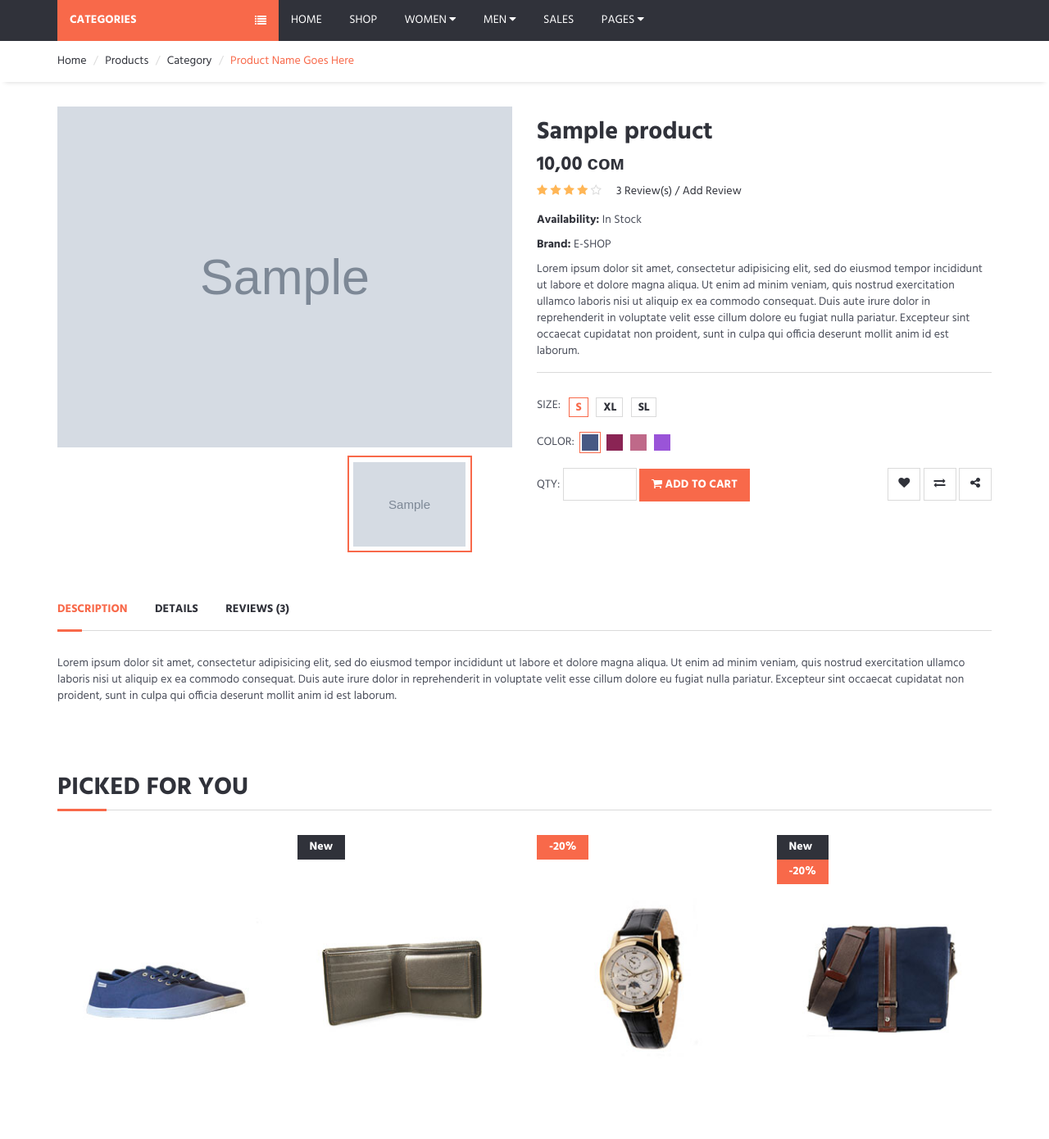
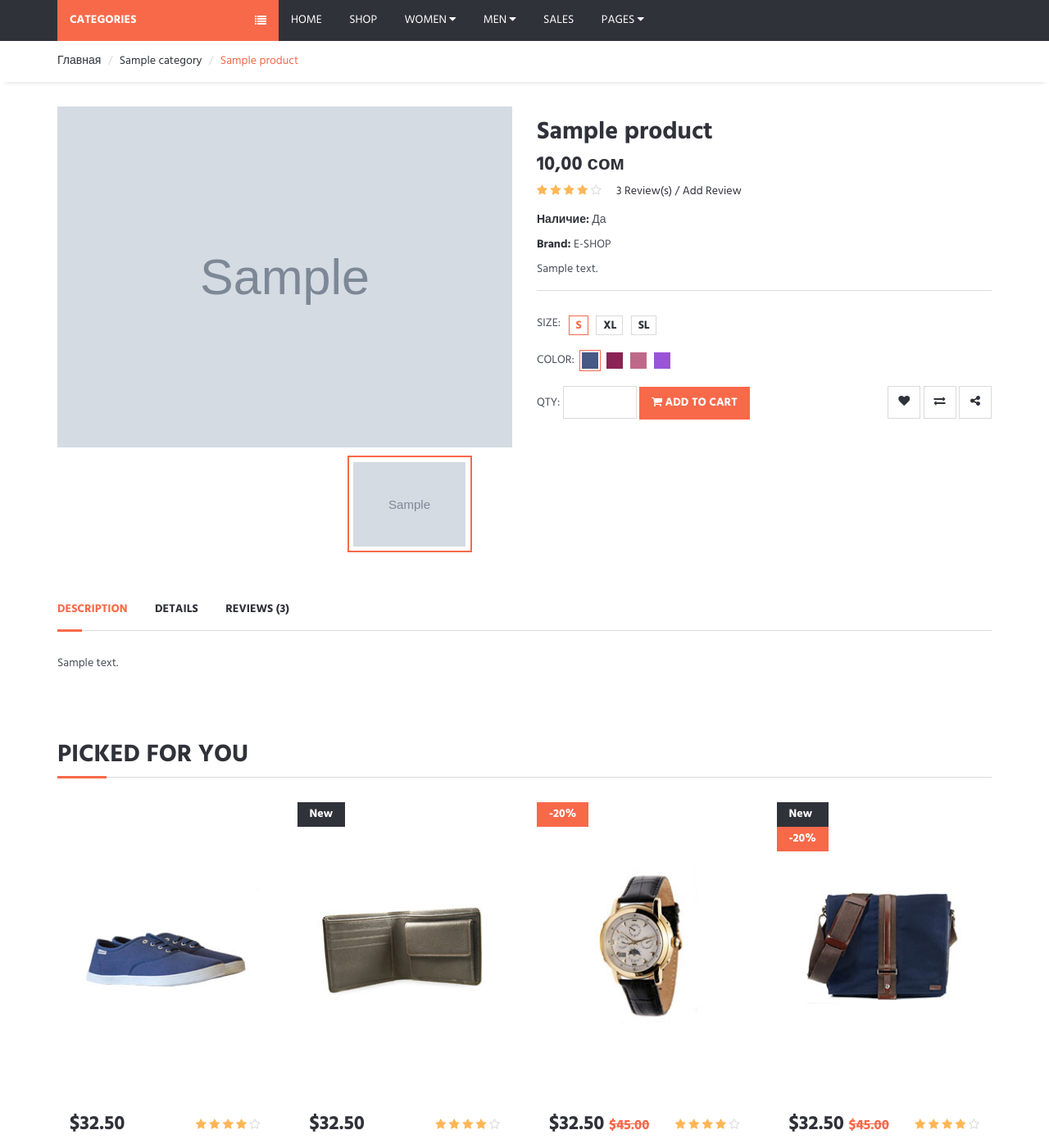
Before and after one commit to edzen12/eshop-ItRun, a Django app: a page that uses templates/product-detail.html in a window 1280 px wide. Shown: the part 131-1521 px from the top of the page at 82% size. Run offline with Django 4.2, Linux system fonts and the light colour scheme; tables that the repository leaves empty hold one stand-in row (values such as "Sample post"); grey boxes marked "Sample" are stand-in pictures; some libraries are stand-ins or nearby versions.

Commit message:
edit product detail, add model comment

```diff
--- a/apps/products/models.py
+++ b/apps/products/models.py
@@ -63,3 +63,23 @@
 
     def __str__(self):
         return self.product.title
+
+
+
+class Comment(models.Model):
+    STATUS = (
+        ('New', 'New'), # Новый
+        ('True', 'True'), # Публикованные
+        ('False', 'False'), # Не публикованный
+    )
+    product = models.ForeignKey(Product, on_delete=models.CASCADE)
+    name = models.CharField(max_length=100, verbose_name="ФИО")
+    email = models.CharField(max_length=155)
+    comment = models.TextField()
+    rate = models.IntegerField(default=1)
+    status = models.CharField(choices=STATUS, default='New', max_length=10)
+    create_at = models.DateTimeField(auto_now_add=True)
+    update_at = models.DateTimeField(auto_now = True)
+
+    def __str__(self):
+        return self.email
--- a/apps/products/views.py
+++ b/apps/products/views.py
@@ -16,7 +16,7 @@
 def product_detail(request, slug):
     categories = Category.objects.all()[:6]
     product = Product.objects.get(slug=slug)
-    images = Images.objects.all()
+    images = Images.objects.filter(product=product)
     context = {
         'categories':categories,
         'product':product,
--- a/templates/product-detail.html
+++ b/templates/product-detail.html
@@ -7,10 +7,9 @@
 	<div id="breadcrumb">
 		<div class="container">
 			<ul class="breadcrumb">
-				<li><a href="#">Home</a></li>
-				<li><a href="#">Products</a></li>
-				<li><a href="#">Category</a></li>
-				<li class="active">Product Name Goes Here</li>
+				<li><a href="{% url "home" %}">Главная</a></li>
+				<li><a href="#">{{product.category.title}}</a></li>
+				<li class="active">{{product.title}}</li>
 			</ul>
 		</div>
 	</div>
@@ -26,18 +25,30 @@
 				<div class="product product-details clearfix">
 					<div class="col-md-6">
 						<div id="product-main-view">
+							{% if images %}
 							{% for im in images %}
 							<div class="product-view">
 								<img src="{{im.img.url}}" alt="">
 							</div>
 							{% endfor %}
+							{% else %}
+							<div class="product-view">
+								<img src="{{product.image.url}}" alt="">
+							</div>
+							{% endif %}
 						</div>
 						<div id="product-view">
-							{% for im in images %}
+							{% if images %}
+								{% for im in images %}
+								<div class="product-view">
+									<img src="{{im.img.url}}" alt="">
+								</div>
+								{% endfor %}
+							{% else %}
 							<div class="product-view">
-								<img src="{{im.img.url}}" alt="">
+								<img src="{{product.image.url}}" alt="">
 							</div>
-							{% endfor %}
+							{% endif %}
 						</div>
 					</div>
 					<div class="col-md-6">
@@ -54,10 +65,9 @@
 								</div>
 								<a href="#">3 Review(s) / Add Review</a>
 							</div>
-							<p><strong>Availability:</strong> In Stock</p>
+							<p><strong>Наличие:</strong> {% if product.status == 'True' %}Да{% else %}Нет{% endif %}</p>
 							<p><strong>Brand:</strong> E-SHOP</p>
-							<p>Lorem ipsum dolor sit amet, consectetur adipisicing elit, sed do eiusmod tempor incididunt ut labore et dolore magna aliqua. Ut enim ad minim veniam, quis nostrud exercitation ullamco laboris nisi ut aliquip ex ea commodo consequat. Duis aute irure
-								dolor in reprehenderit in voluptate velit esse cillum dolore eu fugiat nulla pariatur. Excepteur sint occaecat cupidatat non proident, sunt in culpa qui officia deserunt mollit anim id est laborum.</p>
+							<p>{{product.description|truncatewords:30}}</p>
 							<div class="product-options">
 								<ul class="size-option">
 									<li><span class="text-uppercase">Size:</span></li>
@@ -97,8 +107,7 @@
 							</ul>
 							<div class="tab-content">
 								<div id="tab1" class="tab-pane fade in active">
-									<p>Lorem ipsum dolor sit amet, consectetur adipisicing elit, sed do eiusmod tempor incididunt ut labore et dolore magna aliqua. Ut enim ad minim veniam, quis nostrud exercitation ullamco laboris nisi ut aliquip ex ea commodo consequat. Duis aute
-										irure dolor in reprehenderit in voluptate velit esse cillum dolore eu fugiat nulla pariatur. Excepteur sint occaecat cupidatat non proident, sunt in culpa qui officia deserunt mollit anim id est laborum.</p>
+									<p>{{product.description}}</p>
 								</div>
 								<div id="tab2" class="tab-pane fade in">
 
```
